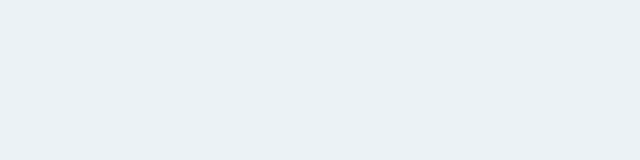
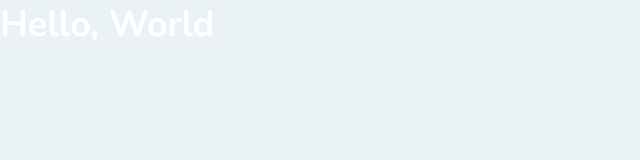
Before and after one commit to karenngomes/nlw-happy, a React (Create React App) app in the folder web/: page /app in a window 1280 px wide. Shown: the top 160 px of the page, without its empty margins (0-640 px from the left). Built offline with nearby package versions, Linux system fonts and the light colour scheme; the HTML template or start-up script is replaced by a standard one.

Commit message:
feat: add orphanages map route

```diff
--- a/web/src/pages/Landing.tsx
+++ b/web/src/pages/Landing.tsx
@@ -1,4 +1,5 @@
 import React from "react";
+import { Link } from "react-router-dom";
 import { FiArrowRight } from "react-icons/fi";
 
 import '../styles/pages/landing.css';
@@ -8,7 +9,7 @@ import logoImg from '../images/logo.svg';
 function Landing() {
     return (
         <div id="page-landing">
-      <div className="content-wrapper">
+        <div className="content-wrapper">
         <img src={logoImg} alt="Happy"/>
 
         <main>
@@ -21,9 +22,9 @@ function Landing() {
           <span>Alagoas</span>
         </div>
 
-        <a href="" className="enter-app">
+        <Link to="/app" className="enter-app">
           <FiArrowRight size={26} color="rgba(0,0,0,0.6)" />
-        </a>
+        </Link>
       </div>
     </div>
     );
--- /dev/null
+++ b/web/src/pages/OrphanagesMap.tsx
@@ -0,0 +1,9 @@
+import React from 'react';
+
+function OrphanagesMap() {
+  return (
+     <h1>Hello, World</h1>
+  );
+}
+
+export default OrphanagesMap;
--- a/web/src/routes.tsx
+++ b/web/src/routes.tsx
@@ -2,11 +2,15 @@ import React from "react";
 import { BrowserRouter, Switch, Route } from "react-router-dom";
 
 import Landing from "./pages/Landing";
+import OrphanagesMap from "./pages/OrphanagesMap";
 
 function Routes() {
     return (
         <BrowserRouter>
-            <Route path="/" exact component={Landing} />
+            <Switch>
+                <Route path="/" exact component={Landing} />
+                <Route path="/app" exact component={OrphanagesMap} />
+            </Switch>
         </BrowserRouter>
     );
 }
```
